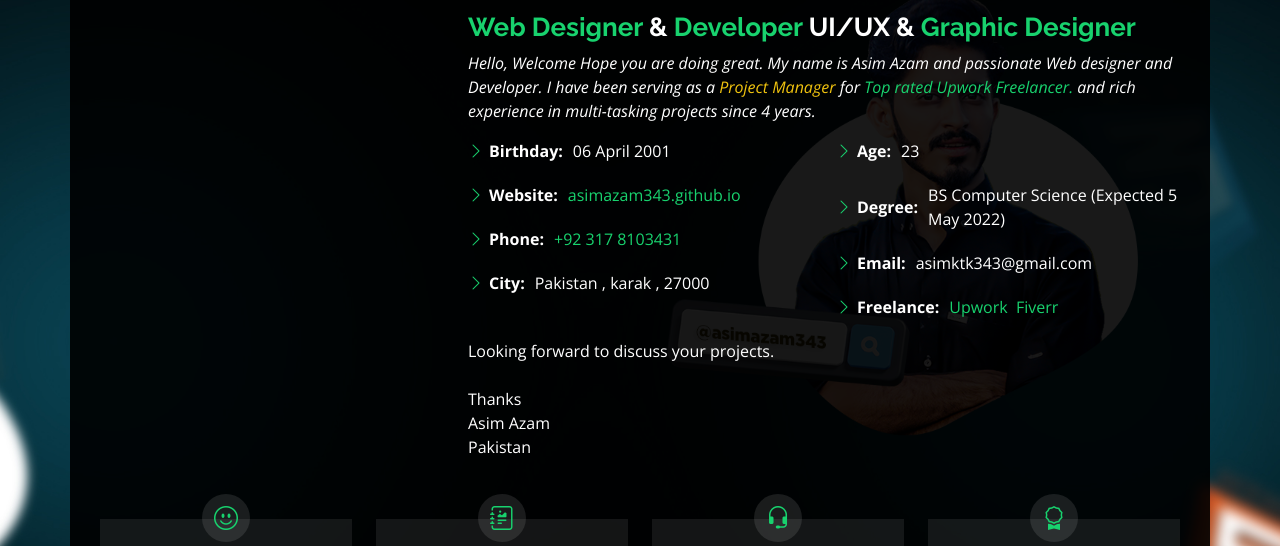
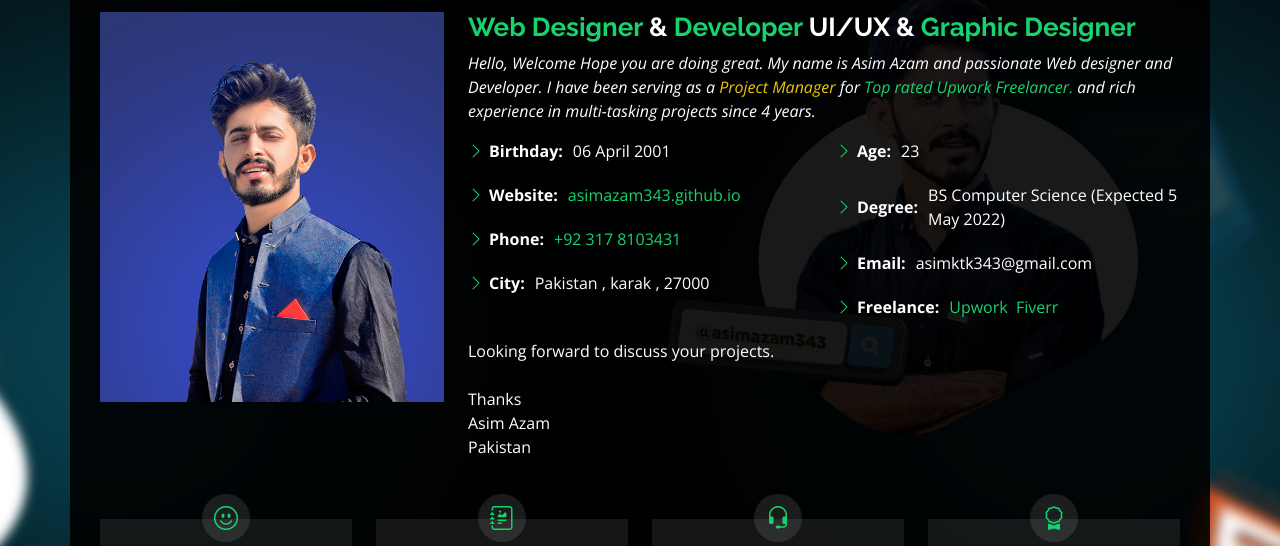
Before and after one commit to asimazam343/asimazam343.github.io, a plain HTML site: page index.html in a window 1280 px wide. Both pictures are taken after a click on the link "About". Shown: the part 201-747 px from the top of the page. Drawn offline with nearby package versions, Linux system fonts and the light colour scheme; files whose address does not match are found by name.

Commit message:
second changes

```diff
--- a/index.html
+++ b/index.html
@@ -10,8 +10,8 @@
   <meta content="" name="keywords">
 
   <!-- Favicons -->
-  <link href="img/me.jpg" rel="icon">
-  <link href="img/me.jpg" rel="apple-touch-icon">
+  <link href="assets/img/me.jpg" rel="icon">
+  <link href="assets/img/me.jpg" rel="apple-touch-icon">
 
   <!-- Google Fonts -->
   <link href="https://fonts.googleapis.com/css?family=Open+Sans:300,300i,400,400i,600,600i,700,700i|Raleway:300,300i,400,400i,500,500i,600,600i,700,700i|Poppins:300,300i,400,400i,500,500i,600,600i,700,700i" rel="stylesheet">
@@ -82,7 +82,7 @@
 
       <div class="row">
         <div class="col-lg-4" data-aos="fade-right">
-          <img src="img/me.jpg" class="img-fluid" alt="">
+          <img src="assets/img/me.jpg" class="img-fluid" alt="">
         </div>
         <div class="col-lg-8 pt-4 pt-lg-0 content" data-aos="fade-left">
           <h3>Web Designer <span style="color: #fff;">&amp</span> Developer <span style="color: white;">UI/UX </span><span style="color: #fff;">&amp</span> Graphic Designer</h3>
```
